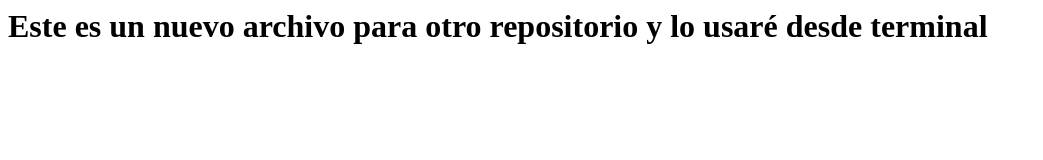
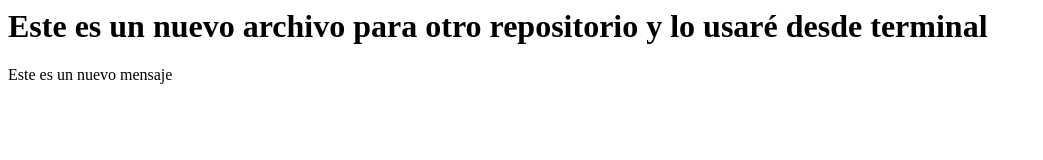
Before and after one commit to kalg12/practica-dos-github, a plain HTML site: page index.html in a window 1280 px wide. Shown: the whole page, without its empty margins (0-1043 px from the left). Drawn offline with Linux system fonts and the light colour scheme.

Commit message:
Se añade un parrafo

```diff
--- a/index.html
+++ b/index.html
@@ -1,3 +1,5 @@
 <h1>
   Este es un nuevo archivo para otro repositorio y lo usaré desde terminal
 </h1>
+
+<p>Este es un nuevo mensaje</p>
```
